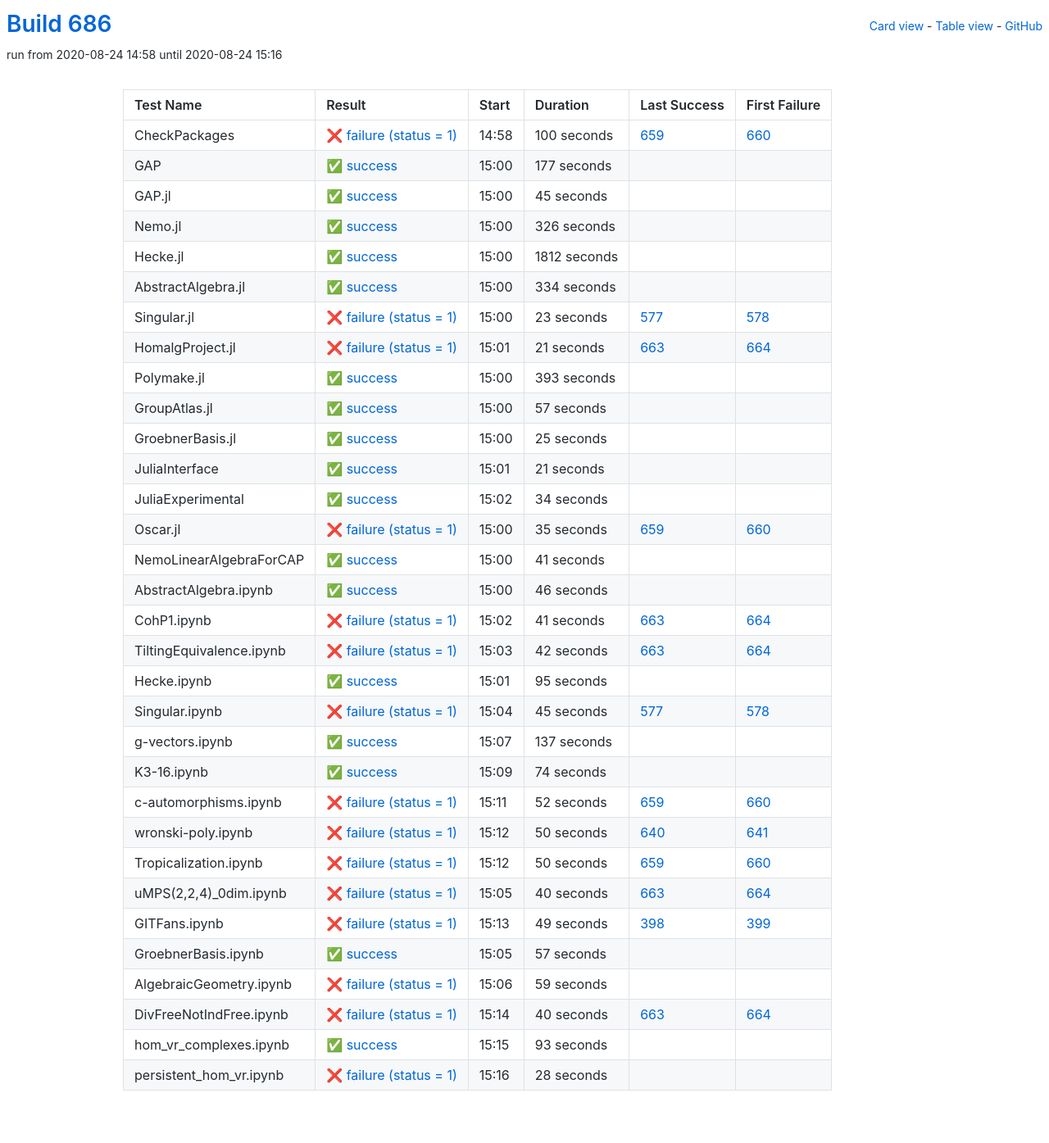
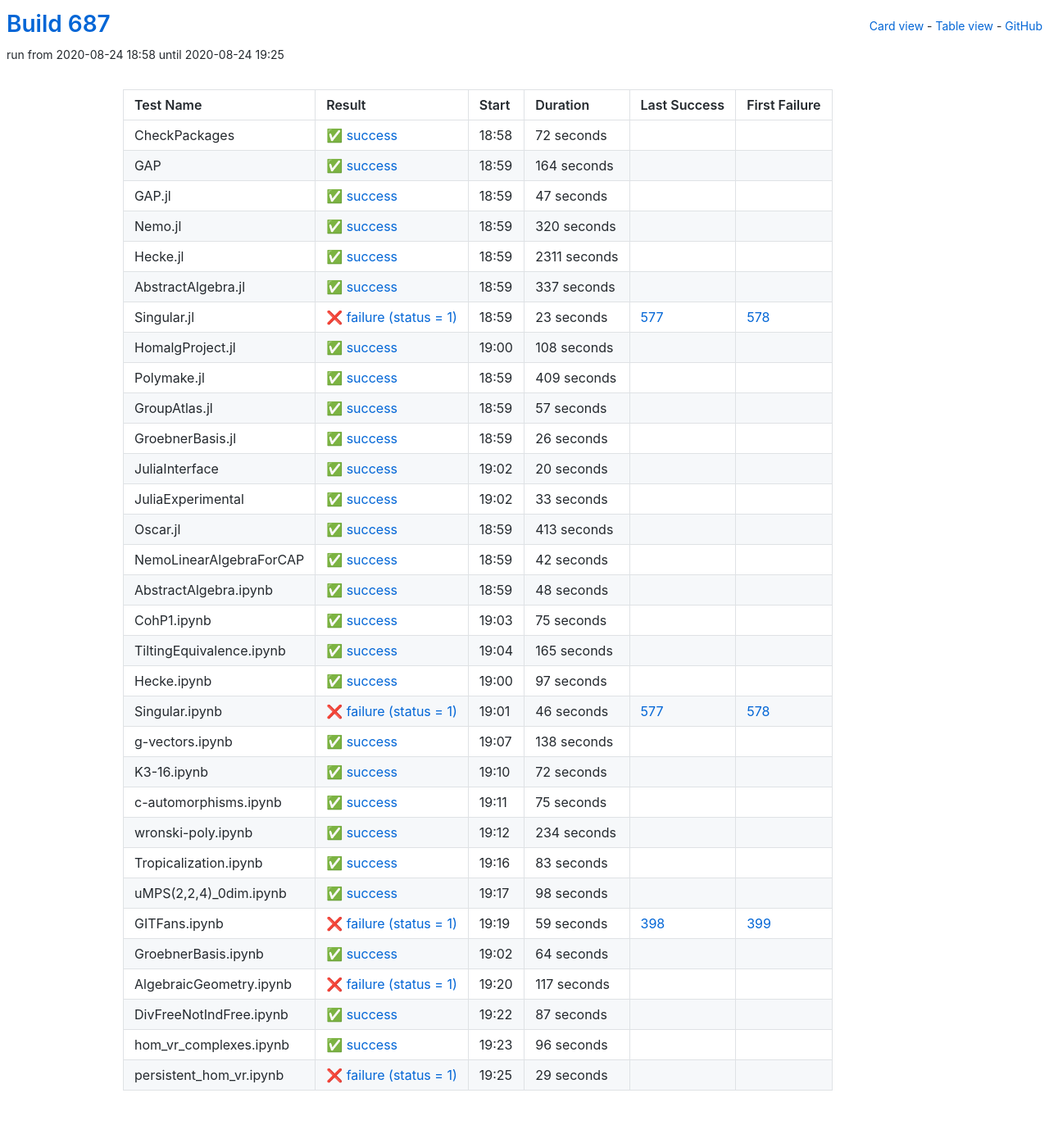
Before and after one commit to oscar-system/oscar-ci-status-stable, a Jekyll site: the page built from table.html, in a window 1280 px wide. Shown: the whole page at 82% size. Built offline with Jekyll 4.4.1, drawn with Linux system fonts in a browser that asks for light colours.

Commit message:
Build #687

```diff
--- a/_data/ci.yml
+++ b/_data/ci.yml
@@ -1,6 +1,6 @@
 ---
-build: 686
-build_url: https://oscarci.mathematik.uni-kl.de/job/oscar-stable/686/
+build: 687
+build_url: https://oscarci.mathematik.uni-kl.de/job/oscar-stable/687/
 job: oscar-stable
 organization: oscar-system
 repo: oscar-ci-status-stable
@@ -8,80 +8,80 @@ repourl: https://github.com/oscar-system/oscar-ci-status-stable
 tests:
 - name: CheckPackages
   id: checkpackages
-  log: https://oscarci.mathematik.uni-kl.de/job/oscar-stable/686/artifact/logs/build-686/CheckPackages.log
-  start: 2020-08-24 14:58
-  success: false
-  exitcode: 1
-  status: failure
-  duration: 100
-  last_success: 659
-  last_success_url: https://oscarci.mathematik.uni-kl.de/job/oscar-stable/659/
-  first_failure: 660
-  first_failure_url: https://oscarci.mathematik.uni-kl.de/job/oscar-stable/660/
-- name: GAP
-  id: gap
-  log: https://oscarci.mathematik.uni-kl.de/job/oscar-stable/686/artifact/logs/build-686/GAP.log
-  start: 2020-08-24 15:00
+  log: https://oscarci.mathematik.uni-kl.de/job/oscar-stable/687/artifact/logs/build-687/CheckPackages.log
+  start: 2020-08-24 18:58
   success: true
   exitcode: 0
   status: success
-  duration: 177
+  duration: 72
+  last_success: false
+  last_success_url:
+  first_failure: false
+  first_failure_url:
+- name: GAP
+  id: gap
+  log: https://oscarci.mathematik.uni-kl.de/job/oscar-stable/687/artifact/logs/build-687/GAP.log
+  start: 2020-08-24 18:59
+  success: true
+  exitcode: 0
+  status: success
+  duration: 164
   last_success: false
   last_success_url:
   first_failure: false
   first_failure_url:
 - name: GAP.jl
   id: gap-jl
-  log: https://oscarci.mathematik.uni-kl.de/job/oscar-stable/686/artifact/logs/build-686/GAP.jl.log
-  start: 2020-08-24 15:00
+  log: https://oscarci.mathematik.uni-kl.de/job/oscar-stable/687/artifact/logs/build-687/GAP.jl.log
+  start: 2020-08-24 18:59
   success: true
   exitcode: 0
   status: success
-  duration: 45
+  duration: 47
   last_success: false
   last_success_url:
   first_failure: false
   first_failure_url:
 - name: Nemo.jl
   id: nemo-jl
-  log: https://oscarci.mathematik.uni-kl.de/job/oscar-stable/686/artifact/logs/build-686/Nemo.jl.log
-  start: 2020-08-24 15:00
+  log: https://oscarci.mathematik.uni-kl.de/job/oscar-stable/687/artifact/logs/build-687/Nemo.jl.log
+  start: 2020-08-24 18:59
   success: true
   exitcode: 0
   status: success
-  duration: 326
+  duration: 320
   last_success: false
   last_success_url:
   first_failure: false
   first_failure_url:
 - name: Hecke.jl
   id: hecke-jl
-  log: https://oscarci.mathematik.uni-kl.de/job/oscar-stable/686/artifact/logs/build-686/Hecke.jl.log
-  start: 2020-08-24 15:00
+  log: https://oscarci.mathematik.uni-kl.de/job/oscar-stable/687/artifact/logs/build-687/Hecke.jl.log
+  start: 2020-08-24 18:59
   success: true
   exitcode: 0
   status: success
-  duration: 1812
+  duration: 2311
   last_success: false
   last_success_url:
   first_failure: false
   first_failure_url:
 - name: AbstractAlgebra.jl
   id: abstractalgebra-jl
-  log: https://oscarci.mathematik.uni-kl.de/job/oscar-stable/686/artifact/logs/build-686/AbstractAlgebra.jl.log
-  start: 2020-08-24 15:00
+  log: https://oscarci.mathematik.uni-kl.de/job/oscar-stable/687/artifact/logs/build-687/AbstractAlgebra.jl.log
+  start: 2020-08-24 18:59
   success: true
   exitcode: 0
   status: success
-  duration: 334
+  duration: 337
   last_success: false
   last_success_url:
   first_failure: false
   first_failure_url:
 - name: Singular.jl
   id: singular-jl
-  log: https://oscarci.mathematik.uni-kl.de/job/oscar-stable/686/artifact/logs/build-686/Singular.jl.log
-  start: 2020-08-24 15:00
+  log: https://oscarci.mathematik.uni-kl.de/job/oscar-stable/687/artifact/logs/build-687/Singular.jl.log
+  start: 2020-08-24 18:59
   success: false
   exitcode: 1
   status: failure
@@ -92,32 +92,32 @@ tests:
   first_failure_url: https://oscarci.mathematik.uni-kl.de/job/oscar-stable/578/
 - name: HomalgProject.jl
   id: homalgproject-jl
-  log: https://oscarci.mathematik.uni-kl.de/job/oscar-stable/686/artifact/logs/build-686/HomalgProject.jl.log
-  start: 2020-08-24 15:01
-  success: false
-  exitcode: 1
-  status: failure
-  duration: 21
-  last_success: 663
-  last_success_url: https://oscarci.mathematik.uni-kl.de/job/oscar-stable/663/
-  first_failure: 664
-  first_failure_url: https://oscarci.mathematik.uni-kl.de/job/oscar-stable/664/
-- name: Polymake.jl
-  id: polymake-jl
-  log: https://oscarci.mathematik.uni-kl.de/job/oscar-stable/686/artifact/logs/build-686/Polymake.jl.log
-  start: 2020-08-24 15:00
+  log: https://oscarci.mathematik.uni-kl.de/job/oscar-stable/687/artifact/logs/build-687/HomalgProject.jl.log
+  start: 2020-08-24 19:00
   success: true
   exitcode: 0
   status: success
-  duration: 393
+  duration: 108
+  last_success: false
+  last_success_url:
+  first_failure: false
+  first_failure_url:
+- name: Polymake.jl
+  id: polymake-jl
+  log: https://oscarci.mathematik.uni-kl.de/job/oscar-stable/687/artifact/logs/build-687/Polymake.jl.log
+  start: 2020-08-24 18:59
+  success: true
+  exitcode: 0
+  status: success
+  duration: 409
   last_success: false
   last_success_url:
   first_failure: false
   first_failure_url:
 - name: GroupAtlas.jl
   id: groupatlas-jl
-  log: https://oscarci.mathematik.uni-kl.de/job/oscar-stable/686/artifact/logs/build-686/GroupAtlas.jl.log
-  start: 2020-08-24 15:00
+  log: https://oscarci.mathematik.uni-kl.de/job/oscar-stable/687/artifact/logs/build-687/GroupAtlas.jl.log
+  start: 2020-08-24 18:59
   success: true
   exitcode: 0
   status: success
@@ -128,264 +128,264 @@ tests:
   first_failure_url:
 - name: GroebnerBasis.jl
   id: groebnerbasis-jl
-  log: https://oscarci.mathematik.uni-kl.de/job/oscar-stable/686/artifact/logs/build-686/GroebnerBasis.jl.log
-  start: 2020-08-24 15:00
+  log: https://oscarci.mathematik.uni-kl.de/job/oscar-stable/687/artifact/logs/build-687/GroebnerBasis.jl.log
+  start: 2020-08-24 18:59
   success: true
   exitcode: 0
   status: success
-  duration: 25
+  duration: 26
   last_success: false
   last_success_url:
   first_failure: false
   first_failure_url:
 - name: JuliaInterface
   id: juliainterface
-  log: https://oscarci.mathematik.uni-kl.de/job/oscar-stable/686/artifact/logs/build-686/JuliaInterface.log
-  start: 2020-08-24 15:01
+  log: https://oscarci.mathematik.uni-kl.de/job/oscar-stable/687/artifact/logs/build-687/JuliaInterface.log
+  start: 2020-08-24 19:02
   success: true
   exitcode: 0
   status: success
-  duration: 21
+  duration: 20
   last_success: false
   last_success_url:
   first_failure: false
   first_failure_url:
 - name: JuliaExperimental
   id: juliaexperimental
-  log: https://oscarci.mathematik.uni-kl.de/job/oscar-stable/686/artifact/logs/build-686/JuliaExperimental.log
-  start: 2020-08-24 15:02
+  log: https://oscarci.mathematik.uni-kl.de/job/oscar-stable/687/artifact/logs/build-687/JuliaExperimental.log
+  start: 2020-08-24 19:02
   success: true
   exitcode: 0
   status: success
-  duration: 34
+  duration: 33
   last_success: false
   last_success_url:
   first_failure: false
   first_failure_url:
 - name: Oscar.jl
   id: oscar-jl
-  log: https://oscarci.mathematik.uni-kl.de/job/oscar-stable/686/artifact/logs/build-686/Oscar.jl.log
-  start: 2020-08-24 15:00
-  success: false
-  exitcode: 1
-  status: failure
-  duration: 35
-  last_success: 659
-  last_success_url: https://oscarci.mathematik.uni-kl.de/job/oscar-stable/659/
-  first_failure: 660
-  first_failure_url: https://oscarci.mathematik.uni-kl.de/job/oscar-stable/660/
-- name: NemoLinearAlgebraForCAP
-  id: nemolinearalgebraforcap
-  log: https://oscarci.mathematik.uni-kl.de/job/oscar-stable/686/artifact/logs/build-686/NemoLinearAlgebraForCAP.log
-  start: 2020-08-24 15:00
+  log: https://oscarci.mathematik.uni-kl.de/job/oscar-stable/687/artifact/logs/build-687/Oscar.jl.log
+  start: 2020-08-24 18:59
   success: true
   exitcode: 0
   status: success
-  duration: 41
+  duration: 413
+  last_success: false
+  last_success_url:
+  first_failure: false
+  first_failure_url:
+- name: NemoLinearAlgebraForCAP
+  id: nemolinearalgebraforcap
+  log: https://oscarci.mathematik.uni-kl.de/job/oscar-stable/687/artifact/logs/build-687/NemoLinearAlgebraForCAP.log
+  start: 2020-08-24 18:59
+  success: true
+  exitcode: 0
+  status: success
+  duration: 42
   last_success: false
   last_success_url:
   first_failure: false
   first_failure_url:
 - name: AbstractAlgebra.ipynb
   id: abstractalgebra-ipynb
-  log: https://oscarci.mathematik.uni-kl.de/job/oscar-stable/686/artifact/logs/build-686/AbstractAlgebra.ipynb.log
-  start: 2020-08-24 15:00
+  log: https://oscarci.mathematik.uni-kl.de/job/oscar-stable/687/artifact/logs/build-687/AbstractAlgebra.ipynb.log
+  start: 2020-08-24 18:59
   success: true
   exitcode: 0
   status: success
-  duration: 46
+  duration: 48
   last_success: false
   last_success_url:
   first_failure: false
   first_failure_url:
 - name: CohP1.ipynb
   id: cohp1-ipynb
-  log: https://oscarci.mathematik.uni-kl.de/job/oscar-stable/686/artifact/logs/build-686/CohP1.ipynb.log
-  start: 2020-08-24 15:02
-  success: false
-  exitcode: 1
-  status: failure
-  duration: 41
-  last_success: 663
-  last_success_url: https://oscarci.mathematik.uni-kl.de/job/oscar-stable/663/
-  first_failure: 664
-  first_failure_url: https://oscarci.mathematik.uni-kl.de/job/oscar-stable/664/
-- name: TiltingEquivalence.ipynb
-  id: tiltingequivalence-ipynb
-  log: https://oscarci.mathematik.uni-kl.de/job/oscar-stable/686/artifact/logs/build-686/TiltingEquivalence.ipynb.log
-  start: 2020-08-24 15:03
-  success: false
-  exitcode: 1
-  status: failure
-  duration: 42
-  last_success: 663
-  last_success_url: https://oscarci.mathematik.uni-kl.de/job/oscar-stable/663/
-  first_failure: 664
-  first_failure_url: https://oscarci.mathematik.uni-kl.de/job/oscar-stable/664/
-- name: Hecke.ipynb
-  id: hecke-ipynb
-  log: https://oscarci.mathematik.uni-kl.de/job/oscar-stable/686/artifact/logs/build-686/Hecke.ipynb.log
-  start: 2020-08-24 15:01
+  log: https://oscarci.mathematik.uni-kl.de/job/oscar-stable/687/artifact/logs/build-687/CohP1.ipynb.log
+  start: 2020-08-24 19:03
   success: true
   exitcode: 0
   status: success
-  duration: 95
+  duration: 75
+  last_success: false
+  last_success_url:
+  first_failure: false
+  first_failure_url:
+- name: TiltingEquivalence.ipynb
+  id: tiltingequivalence-ipynb
+  log: https://oscarci.mathematik.uni-kl.de/job/oscar-stable/687/artifact/logs/build-687/TiltingEquivalence.ipynb.log
+  start: 2020-08-24 19:04
+  success: true
+  exitcode: 0
+  status: success
+  duration: 165
+  last_success: false
+  last_success_url:
+  first_failure: false
+  first_failure_url:
+- name: Hecke.ipynb
+  id: hecke-ipynb
+  log: https://oscarci.mathematik.uni-kl.de/job/oscar-stable/687/artifact/logs/build-687/Hecke.ipynb.log
+  start: 2020-08-24 19:00
+  success: true
+  exitcode: 0
+  status: success
+  duration: 97
   last_success: false
   last_success_url:
   first_failure: false
   first_failure_url:
 - name: Singular.ipynb
   id: singular-ipynb
-  log: https://oscarci.mathematik.uni-kl.de/job/oscar-stable/686/artifact/logs/build-686/Singular.ipynb.log
-  start: 2020-08-24 15:04
+  log: https://oscarci.mathematik.uni-kl.de/job/oscar-stable/687/artifact/logs/build-687/Singular.ipynb.log
+  start: 2020-08-24 19:01
   success: false
   exitcode: 1
   status: failure
-  duration: 45
+  duration: 46
   last_success: 577
   last_success_url: https://oscarci.mathematik.uni-kl.de/job/oscar-stable/577/
   first_failure: 578
   first_failure_url: https://oscarci.mathematik.uni-kl.de/job/oscar-stable/578/
 - name: g-vectors.ipynb
   id: g-vectors-ipynb
-  log: https://oscarci.mathematik.uni-kl.de/job/oscar-stable/686/artifact/logs/build-686/g-vectors.ipynb.log
-  start: 2020-08-24 15:07
+  log: https://oscarci.mathematik.uni-kl.de/job/oscar-stable/687/artifact/logs/build-687/g-vectors.ipynb.log
+  start: 2020-08-24 19:07
   success: true
   exitcode: 0
   status: success
-  duration: 137
+  duration: 138
   last_success: false
   last_success_url:
   first_failure: false
   first_failure_url:
 - name: K3-16.ipynb
   id: k3-16-ipynb
-  log: https://oscarci.mathematik.uni-kl.de/job/oscar-stable/686/artifact/logs/build-686/K3-16.ipynb.log
-  start: 2020-08-24 15:09
+  log: https://oscarci.mathematik.uni-kl.de/job/oscar-stable/687/artifact/logs/build-687/K3-16.ipynb.log
+  start: 2020-08-24 19:10
   success: true
   exitcode: 0
   status: success
-  duration: 74
+  duration: 72
   last_success: false
   last_success_url:
   first_failure: false
   first_failure_url:
 - name: c-automorphisms.ipynb
   id: c-automorphisms-ipynb
-  log: https://oscarci.mathematik.uni-kl.de/job/oscar-stable/686/artifact/logs/build-686/c-automorphisms.ipynb.log
-  start: 2020-08-24 15:11
+  log: https://oscarci.mathematik.uni-kl.de/job/oscar-stable/687/artifact/logs/build-687/c-automorphisms.ipynb.log
+  start: 2020-08-24 19:11
+  success: true
+  exitcode: 0
+  status: success
+  duration: 75
+  last_success: false
+  last_success_url:
+  first_failure: false
+  first_failure_url:
+- name: wronski-poly.ipynb
+  id: wronski-poly-ipynb
+  log: https://oscarci.mathematik.uni-kl.de/job/oscar-stable/687/artifact/logs/build-687/wronski-poly.ipynb.log
+  start: 2020-08-24 19:12
+  success: true
+  exitcode: 0
+  status: success
+  duration: 234
+  last_success: false
+  last_success_url:
+  first_failure: false
+  first_failure_url:
+- name: Tropicalization.ipynb
+  id: tropicalization-ipynb
+  log: https://oscarci.mathematik.uni-kl.de/job/oscar-stable/687/artifact/logs/build-687/Tropicalization.ipynb.log
+  start: 2020-08-24 19:16
+  success: true
+  exitcode: 0
+  status: success
+  duration: 83
+  last_success: false
+  last_success_url:
+  first_failure: false
+  first_failure_url:
+- name: uMPS(2,2,4)_0dim.ipynb
+  id: umps-2-2-4-0dim-ipynb
+  log: https://oscarci.mathematik.uni-kl.de/job/oscar-stable/687/artifact/logs/build-687/uMPS-2-2-4-_0dim.ipynb.log
+  start: 2020-08-24 19:17
+  success: true
+  exitcode: 0
+  status: success
+  duration: 98
+  last_success: false
+  last_success_url:
+  first_failure: false
+  first_failure_url:
+- name: GITFans.ipynb
+  id: gitfans-ipynb
+  log: https://oscarci.mathematik.uni-kl.de/job/oscar-stable/687/artifact/logs/build-687/GITFans.ipynb.log
+  start: 2020-08-24 19:19
   success: false
   exitcode: 1
   status: failure
-  duration: 52
-  last_success: 659
-  last_success_url: https://oscarci.mathematik.uni-kl.de/job/oscar-stable/659/
-  first_failure: 660
-  first_failure_url: https://oscarci.mathematik.uni-kl.de/job/oscar-stable/660/
-- name: wronski-poly.ipynb
-  id: wronski-poly-ipynb
-  log: https://oscarci.mathematik.uni-kl.de/job/oscar-stable/686/artifact/logs/build-686/wronski-poly.ipynb.log
-  start: 2020-08-24 15:12
-  success: false
-  exitcode: 1
-  status: failure
-  duration: 50
-  last_success: 640
-  last_success_url: https://oscarci.mathematik.uni-kl.de/job/oscar-stable/640/
-  first_failure: 641
-  first_failure_url: https://oscarci.mathematik.uni-kl.de/job/oscar-stable/641/
-- name: Tropicalization.ipynb
-  id: tropicalization-ipynb
-  log: https://oscarci.mathematik.uni-kl.de/job/oscar-stable/686/artifact/logs/build-686/Tropicalization.ipynb.log
-  start: 2020-08-24 15:12
-  success: false
-  exitcode: 1
-  status: failure
-  duration: 50
-  last_success: 659
-  last_success_url: https://oscarci.mathematik.uni-kl.de/job/oscar-stable/659/
-  first_failure: 660
-  first_failure_url: https://oscarci.mathematik.uni-kl.de/job/oscar-stable/660/
-- name: uMPS(2,2,4)_0dim.ipynb
-  id: umps-2-2-4-0dim-ipynb
-  log: https://oscarci.mathematik.uni-kl.de/job/oscar-stable/686/artifact/logs/build-686/uMPS-2-2-4-_0dim.ipynb.log
-  start: 2020-08-24 15:05
-  success: false
-  exitcode: 1
-  status: failure
-  duration: 40
-  last_success: 663
-  last_success_url: https://oscarci.mathematik.uni-kl.de/job/oscar-stable/663/
-  first_failure: 664
-  first_failure_url: https://oscarci.mathematik.uni-kl.de/job/oscar-stable/664/
-- name: GITFans.ipynb
-  id: gitfans-ipynb
-  log: https://oscarci.mathematik.uni-kl.de/job/oscar-stable/686/artifact/logs/build-686/GITFans.ipynb.log
-  start: 2020-08-24 15:13
-  success: false
-  exitcode: 1
-  status: failure
-  duration: 49
+  duration: 59
   last_success: 398
   last_success_url: https://oscarci.mathematik.uni-kl.de/job/oscar-stable/398/
   first_failure: 399
   first_failure_url: https://oscarci.mathematik.uni-kl.de/job/oscar-stable/399/
 - name: GroebnerBasis.ipynb
   id: groebnerbasis-ipynb
-  log: https://oscarci.mathematik.uni-kl.de/job/oscar-stable/686/artifact/logs/build-686/GroebnerBasis.ipynb.log
-  start: 2020-08-24 15:05
+  log: https://oscarci.mathematik.uni-kl.de/job/oscar-stable/687/artifact/logs/build-687/GroebnerBasis.ipynb.log
+  start: 2020-08-24 19:02
   success: true
   exitcode: 0
   status: success
-  duration: 57
+  duration: 64
   last_success: false
   last_success_url:
   first_failure: false
   first_failure_url:
 - name: AlgebraicGeometry.ipynb
   id: algebraicgeometry-ipynb
-  log: https://oscarci.mathematik.uni-kl.de/job/oscar-stable/686/artifact/logs/build-686/AlgebraicGeometry.ipynb.log
-  start: 2020-08-24 15:06
+  log: https://oscarci.mathematik.uni-kl.de/job/oscar-stable/687/artifact/logs/build-687/AlgebraicGeometry.ipynb.log
+  start: 2020-08-24 19:20
   success: false
   exitcode: 1
   status: failure
-  duration: 59
+  duration: 117
   last_success: false
   last_success_url:
   first_failure: false
   first_failure_url:
 - name: DivFreeNotIndFree.ipynb
   id: divfreenotindfree-ipynb
-  log: https://oscarci.mathematik.uni-kl.de/job/oscar-stable/686/artifact/logs/build-686/DivFreeNotIndFree.ipynb.log
-  start: 2020-08-24 15:14
-  success: false
-  exitcode: 1
-  status: failure
-  duration: 40
-  last_success: 663
-  last_success_url: https://oscarci.mathematik.uni-kl.de/job/oscar-stable/663/
-  first_failure: 664
-  first_failure_url: https://oscarci.mathematik.uni-kl.de/job/oscar-stable/664/
-- name: hom_vr_complexes.ipynb
-  id: hom-vr-complexes-ipynb
-  log: https://oscarci.mathematik.uni-kl.de/job/oscar-stable/686/artifact/logs/build-686/hom_vr_complexes.ipynb.log
-  start: 2020-08-24 15:15
+  log: https://oscarci.mathematik.uni-kl.de/job/oscar-stable/687/artifact/logs/build-687/DivFreeNotIndFree.ipynb.log
+  start: 2020-08-24 19:22
   success: true
   exitcode: 0
   status: success
-  duration: 93
+  duration: 87
+  last_success: false
+  last_success_url:
+  first_failure: false
+  first_failure_url:
+- name: hom_vr_complexes.ipynb
+  id: hom-vr-complexes-ipynb
+  log: https://oscarci.mathematik.uni-kl.de/job/oscar-stable/687/artifact/logs/build-687/hom_vr_complexes.ipynb.log
+  start: 2020-08-24 19:23
+  success: true
+  exitcode: 0
+  status: success
+  duration: 96
   last_success: false
   last_success_url:
   first_failure: false
   first_failure_url:
 - name: persistent_hom_vr.ipynb
   id: persistent-hom-vr-ipynb
-  log: https://oscarci.mathematik.uni-kl.de/job/oscar-stable/686/artifact/logs/build-686/persistent_hom_vr.ipynb.log
-  start: 2020-08-24 15:16
+  log: https://oscarci.mathematik.uni-kl.de/job/oscar-stable/687/artifact/logs/build-687/persistent_hom_vr.ipynb.log
+  start: 2020-08-24 19:25
   success: false
   exitcode: 1
   status: failure
-  duration: 28
+  duration: 29
   last_success: false
   last_success_url:
   first_failure: false
```
Also changed, not shown: README.md.
